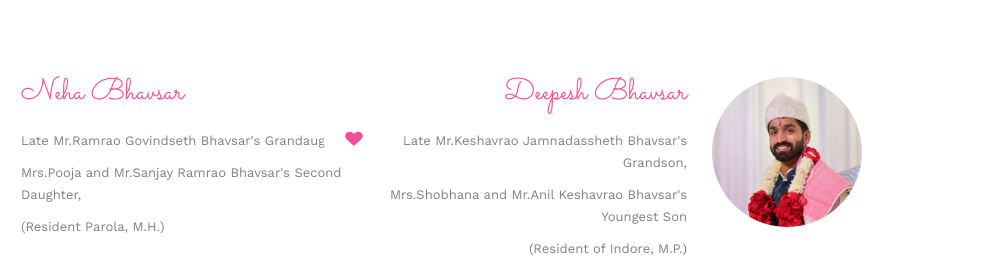
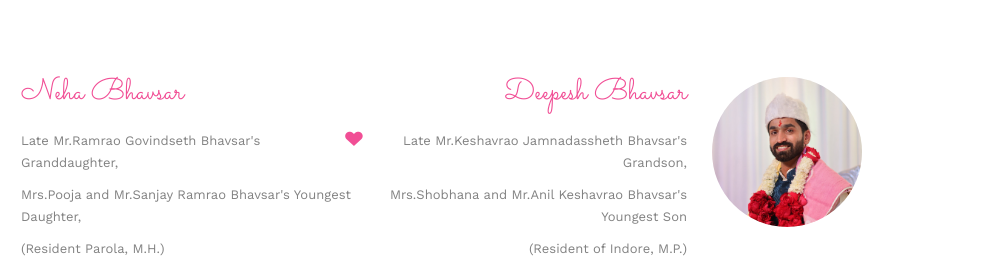
Before and after one commit to hiby9420/Wedding, a plain HTML site: page index.html in a window 1280 px wide. Shown: the part 1209-1489 px from the top of the page, 286-1280 px from the left. Drawn offline with nearby package versions, Linux system fonts and the light colour scheme; files whose address does not match are found by name.

Commit message:
Update index.html

```diff
--- a/index.html
+++ b/index.html
@@ -103,8 +103,8 @@
 						</div>
 						<div class="desc-bride">
 							<h2>Neha Bhavsar</h2>
-							<p>Late Mr.Ramrao Govindseth Bhavsar's Grandaughter,</p>
-							<p>Mrs.Pooja and Mr.Sanjay Ramrao Bhavsar's Second Daughter,</p>
+							<p>Late Mr.Ramrao Govindseth Bhavsar's Granddaughter,</p>
+							<p>Mrs.Pooja and Mr.Sanjay Ramrao Bhavsar's Youngest Daughter,</p>
 							<p>(Resident Parola, M.H.)</p>
 						</div>
 					</div>
```
